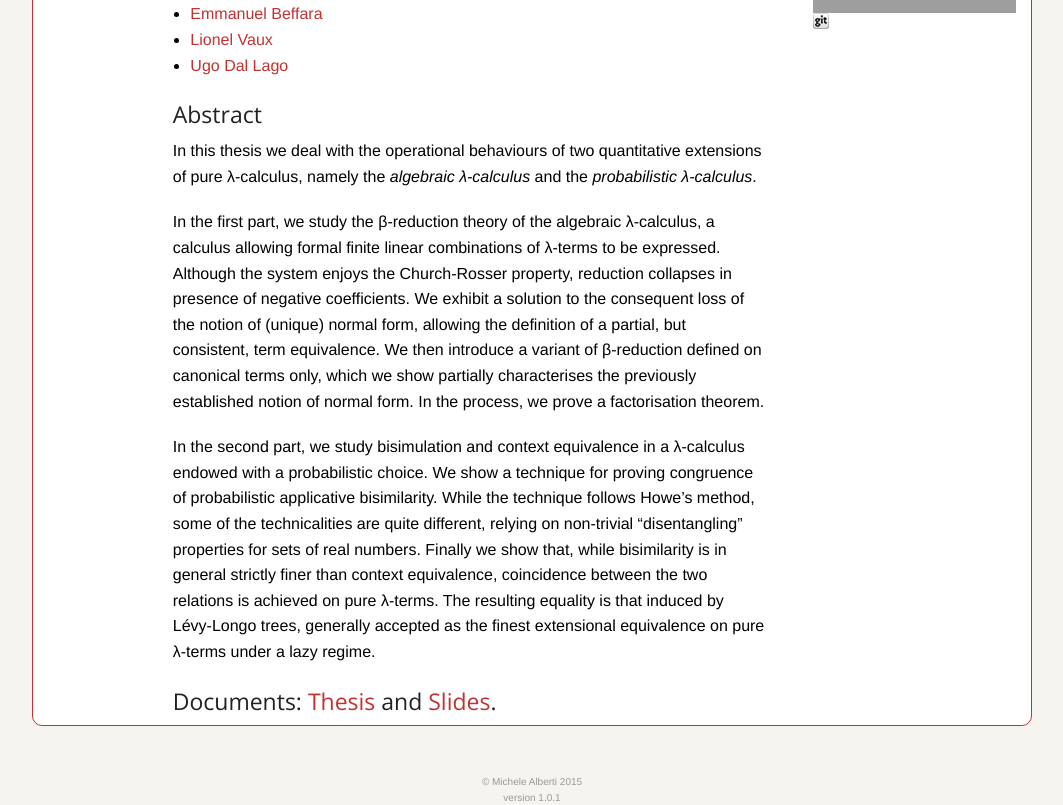
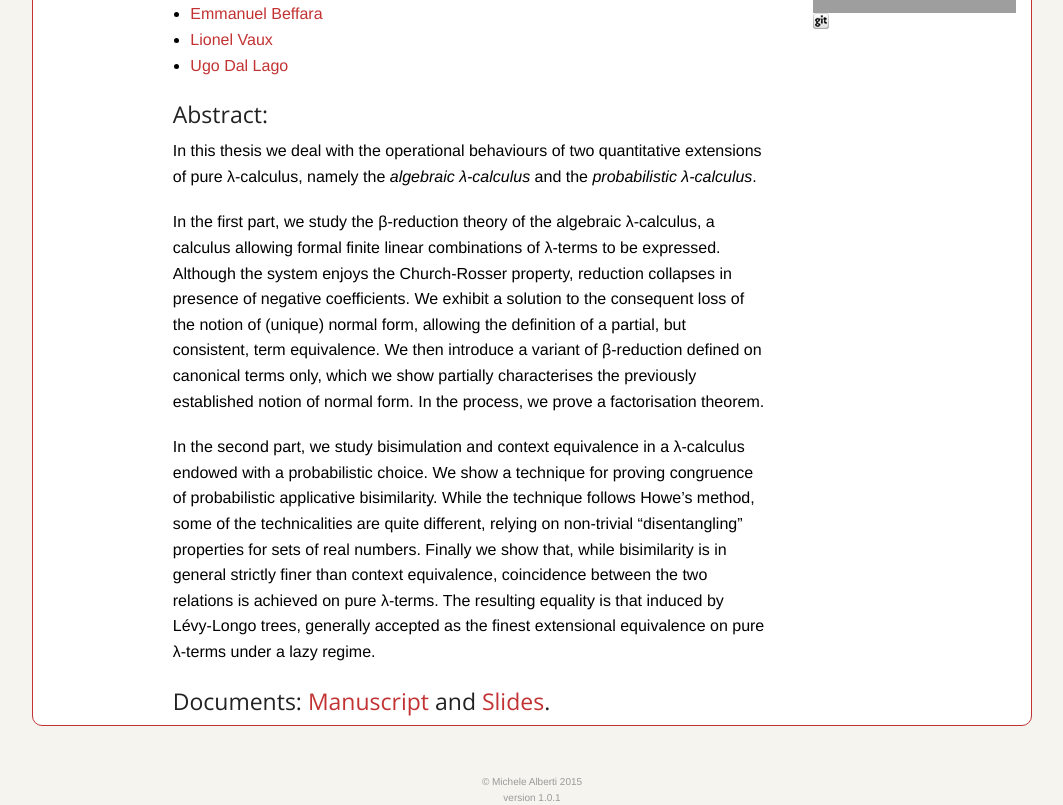
Before and after one commit to lambdaxdotx/lambdaxdotx.github.io, a Jekyll site: the page built from phd.md, in a window 1280 px wide. Shown: the part 620-1425 px from the top of the page, without its empty margins (108-1171 px from the left). Built offline with Jekyll 4.4.1, drawn with Linux system fonts in a browser that asks for light colours.

Commit message:
minor fix.

```diff
--- a/phd.md
+++ b/phd.md
@@ -22,7 +22,7 @@ along with the following invited members:
 * [Lionel Vaux](http://iml.univ-mrs.fr/~vaux/)
 * [Ugo Dal Lago](http://cs.unibo.it/~dallago/)
 
-#### Abstract
+#### Abstract:
 
 In this thesis we deal with the operational behaviours of two quantitative
 extensions of pure &#x3BB;-calculus, namely the *algebraic
@@ -50,4 +50,4 @@ relations is achieved on pure &#x3BB;-terms. The resulting equality is that
 induced by Lévy-Longo trees, generally accepted as the finest extensional
 equivalence on pure &#x3BB;-terms under a lazy regime.
 
-#### Documents: [Thesis]({{ site.baseurl }}{{ site.data }}main.pdf) and [Slides]({{ site.baseurl }}{{ site.data }}slides.pdf).
+#### Documents: [Manuscript]({{ site.baseurl }}{{ site.data }}main.pdf) and [Slides]({{ site.baseurl }}{{ site.data }}slides.pdf).
```
Also changed, not shown: about.md (+2 -3 lines).
